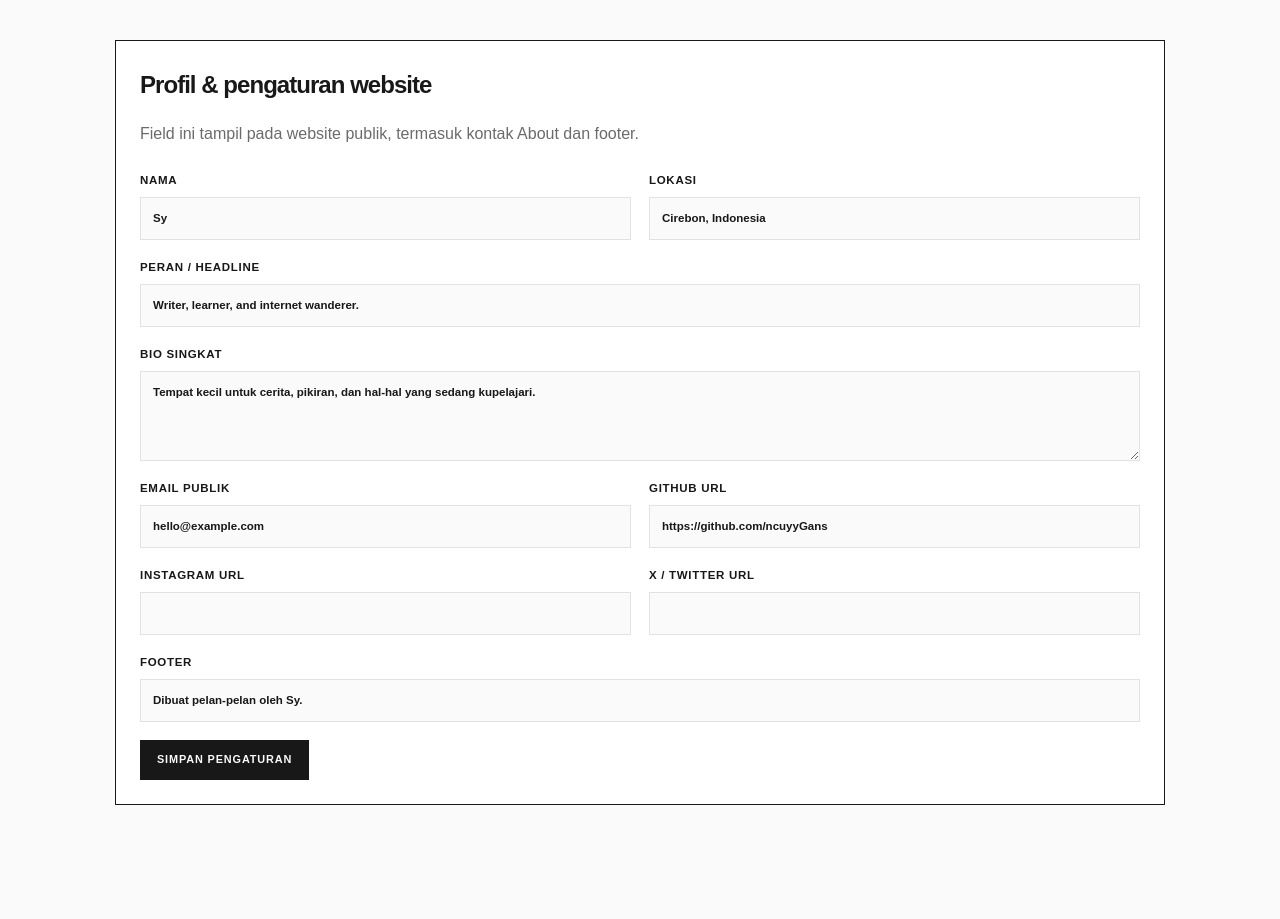
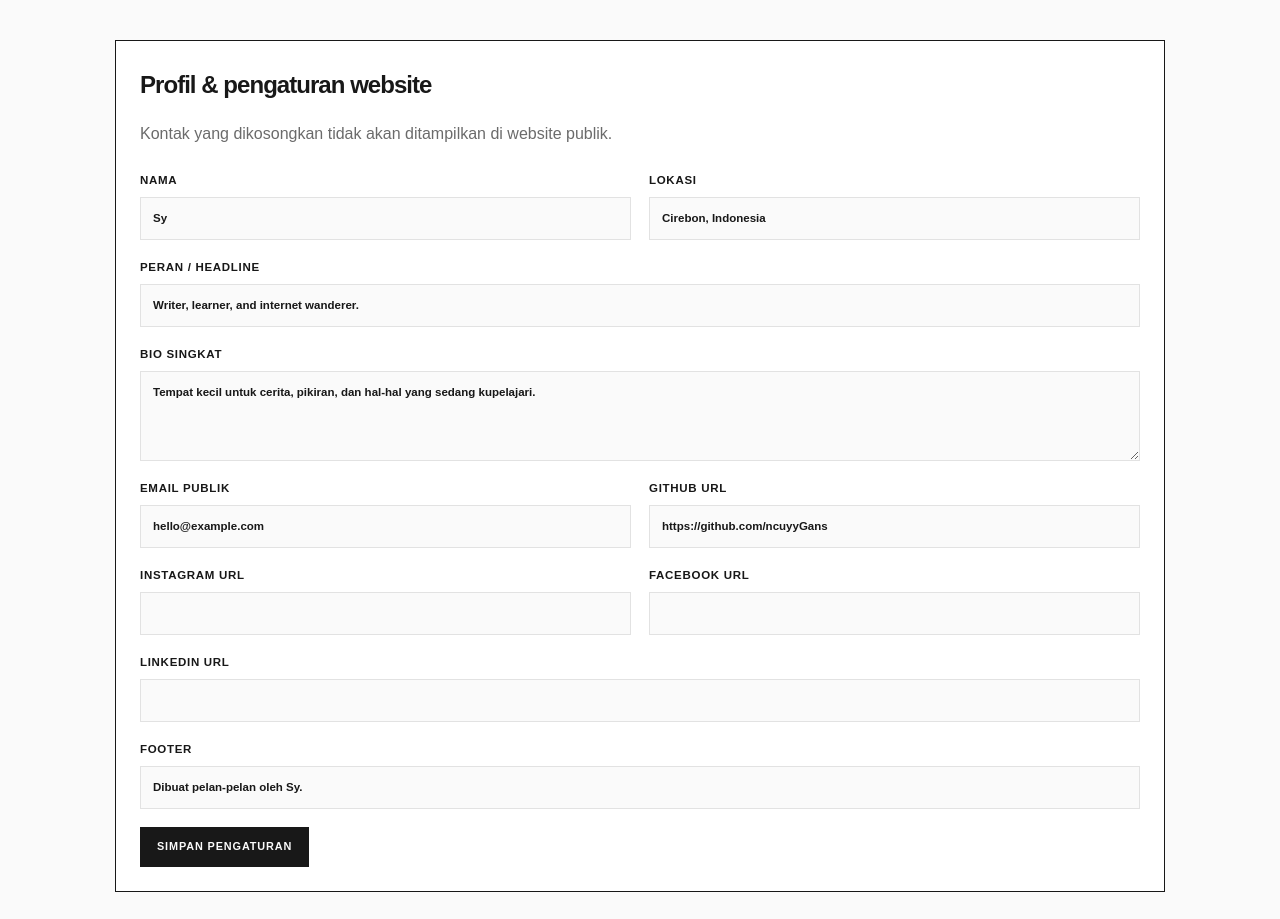
Before and after one commit to ncuyyGans/By-Sy, a Next.js app: page /admin in a window 1280 px wide. Shown: the part 2492-3411 px from the top of the page. Before the commit the page ends 3377 px from the top, so only its background shows below. Built offline with nearby package versions, Linux system fonts and the light colour scheme; no server answers; the database is empty.

Commit message:
feat: manage Facebook and LinkedIn in admin

```diff
--- a/app/admin/actions.ts
+++ b/app/admin/actions.ts
@@ -18,7 +18,7 @@ export async function logout() { const supabase = await createClient(); await su
 export async function createPost(formData: FormData): Promise<SavePostResult> { const supabase = await requireUser(); const title = value(formData, "title"); const status = value(formData, "status") === "published" ? "published" : "draft"; const slug = slugify(value(formData, "slug") || title); if (!title || !slug) return { error: "Judul dan slug harus diisi." }; const { error } = await supabase.from("posts").insert({ title, slug, excerpt: value(formData, "excerpt"), category: value(formData, "category"), body: articleHtml(value(formData, "body")), cover_url: value(formData, "cover_url") || null, status, published_at: status === "published" ? new Date().toISOString() : null }); if (error) return { error: error.code === "23505" ? "Slug sudah digunakan. Pilih slug lain lalu simpan kembali." : "Tulisan belum berhasil disimpan. Coba lagi." }; revalidatePath("/"); revalidatePath("/blog"); return { saved: true }; }
 export async function updatePost(formData: FormData): Promise<SavePostResult> { const supabase = await requireUser(); const id = value(formData, "id"); const title = value(formData, "title"); const status = value(formData, "status") === "published" ? "published" : "draft"; const publishedAt = value(formData, "published_at"); if (!title || !slugify(value(formData, "slug") || title)) return { error: "Judul dan slug harus diisi." }; const { data, error } = await supabase.from("posts").update({ title, slug: slugify(value(formData, "slug") || title), excerpt: value(formData, "excerpt"), category: value(formData, "category"), body: articleHtml(value(formData, "body")), cover_url: value(formData, "cover_url") || null, status, published_at: status === "published" ? (publishedAt || new Date().toISOString()) : null, updated_at: new Date().toISOString() }).eq("id", id).select("id").maybeSingle(); if (error || !data) return { error: error?.code === "23505" ? "Slug sudah digunakan. Pilih slug lain lalu simpan kembali." : "Tulisan belum berhasil disimpan. Coba lagi." }; revalidatePath("/"); revalidatePath("/blog"); revalidatePath("/blog/[slug]", "page"); return { saved: true }; }
 export async function deletePost(formData: FormData) { const supabase = await requireUser(); await supabase.from("posts").delete().eq("id", value(formData, "id")); revalidatePath("/"); revalidatePath("/blog"); redirect("/admin"); }
-export async function updateSettings(formData: FormData) { const supabase = await requireUser(); await supabase.from("site_settings").upsert({ id: 1, name: value(formData, "name"), intro: value(formData, "intro"), email: value(formData, "email"), footer: value(formData, "footer"), role: value(formData, "role"), location: value(formData, "location"), github_url: value(formData, "github_url"), instagram_url: value(formData, "instagram_url"), x_url: value(formData, "x_url"), updated_at: new Date().toISOString() }); revalidatePath("/"); revalidatePath("/blog"); revalidatePath("/about"); revalidatePath("/projects"); redirect("/admin?saved=1"); }
+export async function updateSettings(formData: FormData) { const supabase = await requireUser(); await supabase.from("site_settings").upsert({ id: 1, name: value(formData, "name"), intro: value(formData, "intro"), email: value(formData, "email"), footer: value(formData, "footer"), role: value(formData, "role"), location: value(formData, "location"), github_url: value(formData, "github_url"), instagram_url: value(formData, "instagram_url"), facebook_url: value(formData, "facebook_url"), linkedin_url: value(formData, "linkedin_url"), updated_at: new Date().toISOString() }); revalidatePath("/"); revalidatePath("/blog"); revalidatePath("/about"); revalidatePath("/projects"); redirect("/admin?saved=1"); }
 export async function updateAboutPage(formData: FormData) { const supabase = await requireUser(); const { error } = await supabase.from("about_page").update({ eyebrow: value(formData, "eyebrow"), story_label: value(formData, "story_label"), story_title: value(formData, "story_title"), story_body: value(formData, "story_body"), story_body_2: value(formData, "story_body_2"), skills_label: value(formData, "skills_label"), links_label: value(formData, "links_label"), cta_label: value(formData, "cta_label"), cta_title: value(formData, "cta_title"), cta_button_label: value(formData, "cta_button_label"), updated_at: new Date().toISOString() }).eq("id", 1); if (error) redirect("/admin?error=about"); revalidatePath("/"); revalidatePath("/about"); redirect("/admin?saved=about"); }
 export async function updateProjectsPage(formData: FormData) { const supabase = await requireUser(); const { error } = await supabase.from("projects_page").update({ eyebrow: value(formData, "eyebrow"), title: value(formData, "title"), lead: value(formData, "lead"), note_label: value(formData, "note_label"), note_body: value(formData, "note_body"), updated_at: new Date().toISOString() }).eq("id", 1); if (error) redirect("/admin?error=projects-page"); revalidatePath("/projects"); redirect("/admin?saved=projects-page"); }
 export async function createProject(formData: FormData) { const supabase = await requireUser(); const title = value(formData, "title"); const description = value(formData, "description"); const url = value(formData, "url"); if (!title || !description || !url) redirect("/admin/projects/new?error=required"); const { error } = await supabase.from("projects").insert({ title, eyebrow: value(formData, "eyebrow"), year: value(formData, "year"), description, url, repo_url: value(formData, "repo_url") || null, tags: tags(formData), sort_order: sortOrder(formData), visible: visible(formData) }); if (error) redirect("/admin/projects/new?error=save"); revalidatePath("/"); revalidatePath("/projects"); redirect("/admin?saved=project"); }
--- a/app/admin/page.tsx
+++ b/app/admin/page.tsx
@@ -14,6 +14,6 @@ export default async function AdminPage({ searchParams }: { searchParams: Promis
     <section><div className="admin-section-heading"><div><h2>Skill aplikasi</h2><p>Kelola aplikasi, logo, tingkat kemampuan, dan urutan di halaman About.</p></div><Link className="button" href="/admin/skills/new">+ Skill baru</Link></div><div className="admin-card table-wrap">{skills?.length ? <table><thead><tr><th>Aplikasi</th><th>Status</th><th>Urutan</th><th></th></tr></thead><tbody>{(skills as Skill[]).map(skill => <tr key={skill.id}><td><strong>{skill.name}</strong><small>{skill.level || "Tanpa keterangan"}</small></td><td><span className={`status ${skill.visible ? "status-published" : "status-draft"}`}>{skill.visible ? "tampil" : "disembunyikan"}</span></td><td>{skill.sort_order}</td><td><div className="row-actions"><Link className="text-link" href={`/admin/skills/${skill.id}`}>Edit</Link><form action={deleteSkill}><input type="hidden" name="id" value={skill.id}/><button className="danger-link">Hapus</button></form></div></td></tr>)}</tbody></table> : <div className="empty-state"><p>Belum ada skill aplikasi.</p></div>}</div></section>
     <section className="admin-card"><h2>Konten halaman About</h2><p>Atur profil, label skill, kontak, dan ajakan menuju karya.</p><form action={updateAboutPage} className="form-grid"><label>Judul halaman<input name="eyebrow" defaultValue={about.eyebrow} required /></label><div className="two-columns"><label>Label cerita<input name="story_label" defaultValue={about.story_label} required /></label><label>Judul cerita<input name="story_title" defaultValue={about.story_title} required /></label></div><label>Paragraf tentang kamu<textarea name="story_body" defaultValue={about.story_body} required /></label><label>Paragraf lanjutan<textarea name="story_body_2" defaultValue={about.story_body_2} required /></label><div className="two-columns"><label>Label bagian skill<input name="skills_label" defaultValue={about.skills_label} required /></label><label>Label kontak<input name="links_label" defaultValue={about.links_label} required /></label></div><div className="two-columns"><label>Label CTA<input name="cta_label" defaultValue={about.cta_label} required /></label><label>Judul CTA<input name="cta_title" defaultValue={about.cta_title} required /></label></div><label>Teks tombol CTA<input name="cta_button_label" defaultValue={about.cta_button_label} required /></label><button className="button" type="submit">Simpan halaman About</button></form></section>
     <section className="admin-card"><h2>Konten halaman Projects</h2><p>Atur judul, pembuka, dan catatan penutup halaman Projects.</p><form action={updateProjectsPage} className="form-grid"><div className="two-columns"><label>Label halaman<input name="eyebrow" defaultValue={(projectsPage as ProjectsPage).eyebrow} required /></label><label>Judul halaman<input name="title" defaultValue={(projectsPage as ProjectsPage).title} required /></label></div><label>Lead / pembuka<textarea className="short-textarea" name="lead" defaultValue={(projectsPage as ProjectsPage).lead} required /></label><div className="two-columns"><label>Label catatan<input name="note_label" defaultValue={(projectsPage as ProjectsPage).note_label} required /></label><label>Isi catatan<textarea className="short-textarea" name="note_body" defaultValue={(projectsPage as ProjectsPage).note_body} required /></label></div><button className="button" type="submit">Simpan halaman Projects</button></form></section>
-    <section className="admin-card"><h2>Profil & pengaturan website</h2><p>Field ini tampil pada website publik, termasuk kontak About dan footer.</p><form action={updateSettings} className="form-grid"><div className="two-columns"><label>Nama<input name="name" defaultValue={site.name} required /></label><label>Lokasi<input name="location" defaultValue={site.location}/></label></div><label>Peran / headline<input name="role" defaultValue={site.role}/></label><label>Bio singkat<textarea className="short-textarea" name="intro" defaultValue={site.intro} required /></label><div className="two-columns"><label>Email publik<input name="email" type="email" defaultValue={site.email} required /></label><label>GitHub URL<input name="github_url" type="url" defaultValue={site.github_url}/></label></div><div className="two-columns"><label>Instagram URL<input name="instagram_url" type="url" defaultValue={site.instagram_url}/></label><label>X / Twitter URL<input name="x_url" type="url" defaultValue={site.x_url}/></label></div><label>Footer<input name="footer" defaultValue={site.footer} required /></label><button className="button" type="submit">Simpan pengaturan</button></form></section>
+    <section className="admin-card"><h2>Profil & pengaturan website</h2><p>Kontak yang dikosongkan tidak akan ditampilkan di website publik.</p><form action={updateSettings} className="form-grid"><div className="two-columns"><label>Nama<input name="name" defaultValue={site.name} required /></label><label>Lokasi<input name="location" defaultValue={site.location}/></label></div><label>Peran / headline<input name="role" defaultValue={site.role}/></label><label>Bio singkat<textarea className="short-textarea" name="intro" defaultValue={site.intro} required /></label><div className="two-columns"><label>Email publik<input name="email" type="email" defaultValue={site.email}/></label><label>GitHub URL<input name="github_url" type="url" defaultValue={site.github_url}/></label></div><div className="two-columns"><label>Instagram URL<input name="instagram_url" type="url" defaultValue={site.instagram_url}/></label><label>Facebook URL<input name="facebook_url" type="url" defaultValue={site.facebook_url}/></label></div><label>LinkedIn URL<input name="linkedin_url" type="url" defaultValue={site.linkedin_url}/></label><label>Footer<input name="footer" defaultValue={site.footer} required /></label><button className="button" type="submit">Simpan pengaturan</button></form></section>
   </div></AdminShell>;
 }
```
